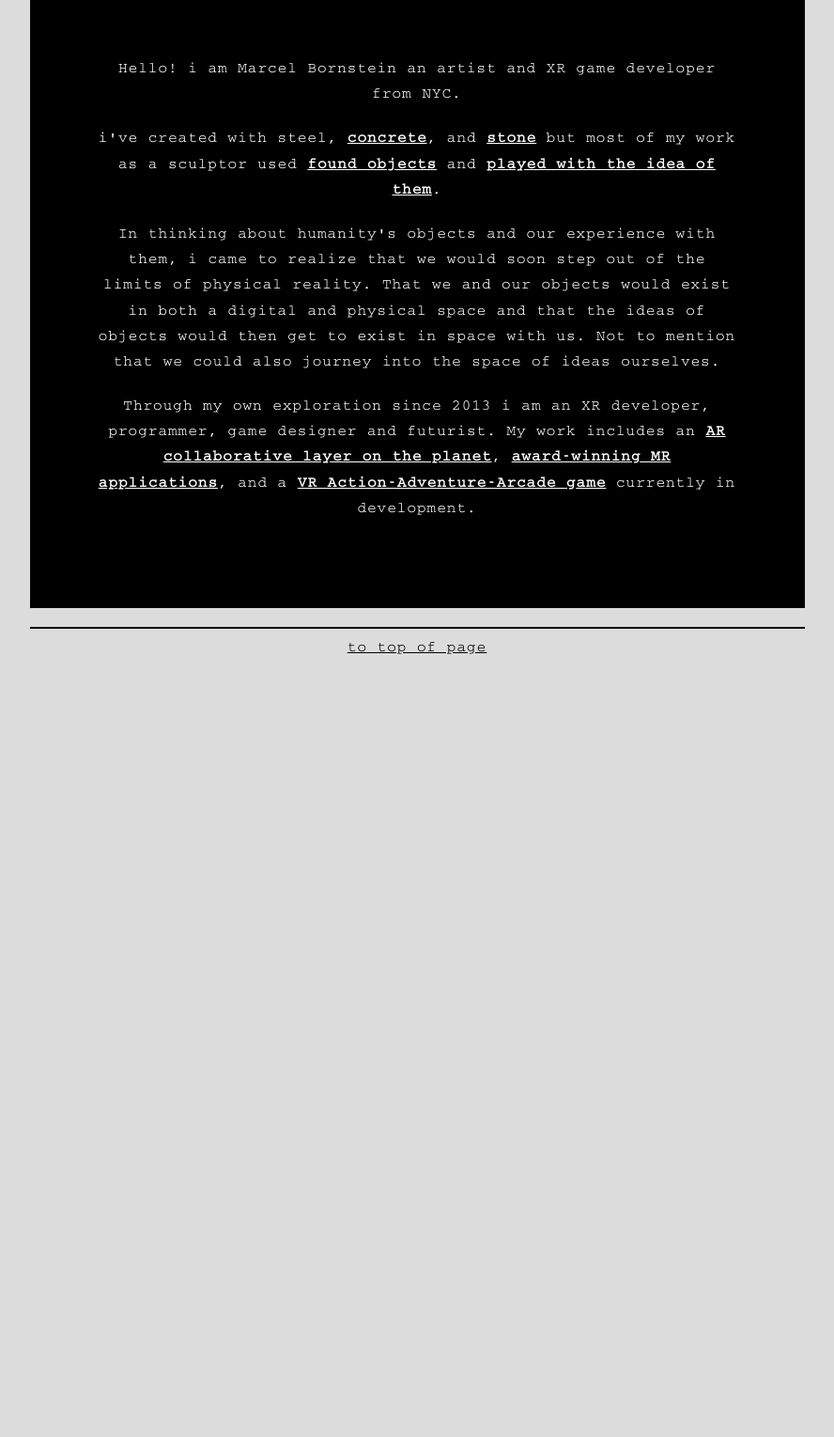
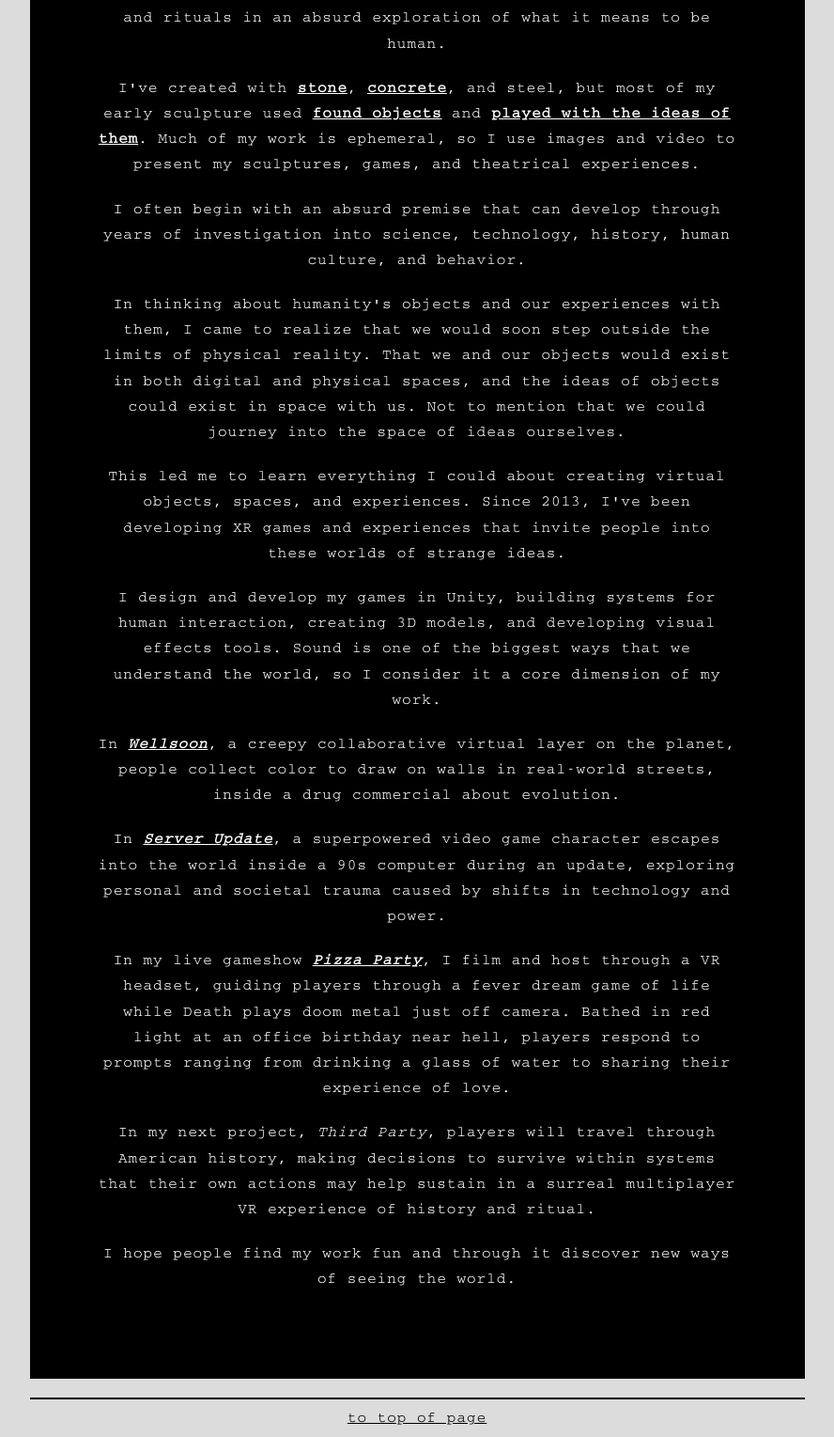
Before and after one commit to marcelisdead/marcelisdead.github.io, a PHP site: page /about.html in a window 1280 px wide. Shown: the part 402-1931 px from the top of the page at 94% size, without its empty margins (196-1084 px from the left). Before the commit the page ends 1098 px from the top, so only its background shows below. Run offline with PHP 8.4, Linux system fonts and the light colour scheme.

Commit message:
Added new artist statement, added bio video

```diff
--- a/about.html
+++ b/about.html
@@ -20,22 +20,51 @@
 
             <div id="about-page">
                 <div id="contact">
-                    <img id="about-img" src="/images/Main/MarcelOutside.png" />
+                    <div id="about-video">
+                        <iframe
+                            src="https://www.youtube-nocookie.com/embed/lVOrAVWEC7I?controls=0&rel=0&iv_load_policy=3"
+                            title="Marcel Bornstein Introduction"
+                            allow="autoplay; encrypted-media; picture-in-picture"
+                            allowfullscreen>
+                        </iframe>
+                    </div>
 
                     <div id="contact-text" class="underline-quick">
                         <p>Marcel Bornstein</p>
                         <p><a href="mailto:marcelisdead@gmail.com">marcelisdead<br>@gmail.com</a></p>
-                        <p><a href="https://bsky.app/profile/marcelisdead.bsky.social/">bluesky</a></p>
                         <p><a href="https://www.linkedin.com/in/marcelbornstein/">linkedin</a></p>
+                        <p><a href="https://www.youtube.com/@marcelisdead">youtube</a></p>
+                        <p><a href="https://www.youtube.com/@pizzapartygame">pizza party<br>youtube channel</a></p>
+
+
                     </div>
                 </div>
 
+
                 <div id="bio">
-                    <p>Hello! i am Marcel Bornstein an artist and XR game developer from NYC.</p>
-                    <p>i've created with steel, <a href="/pages/badSigns.html">concrete</a>, and <a href="/pages/function.html#stoneBalloon">stone</a> but most of my work as a sculptor used <a href="/pages/recreationism.html">found objects</a> and <a href="/pages/function.html#matchInWater">played with the idea of them</a>.</p>
-                    <p>In thinking about humanity's objects and our experience with them, i came to realize that we would soon step out of the limits of physical reality. That we and our objects would exist in both a digital and physical space and that the ideas of objects would then get to exist in space with us. Not to mention that we could also journey into the space of ideas ourselves.</p>
-                    <p>Through my own exploration since 2013 i am an XR developer, programmer, game designer and futurist. My work includes an <a href="/pages/wellSoon.html">AR collaborative layer on the planet</a>, <a href="/pages/hacks.html">award-winning MR applications</a>, and a <a href="/pages/serverUpdate.html">VR Action-Adventure-Arcade game</a> currently in development.</p>
+                    <p>Hello! I am Marcel Bornstein, artist, sculptor, and XR game developer from Queens, NYC. My work uses mundane objects, rules, and rituals in an absurd exploration of what it means to be human.</p>
+
+                    <p>I've created with <a href="/pages/function.html#stoneBalloon">stone</a>, <a href="/pages/badSigns.html">concrete</a>, and steel, but most of my early sculpture used <a href="/pages/recreationism.html">found objects</a> and <a href="/pages/function.html#matchInWater">played with the ideas of them</a>. Much of my work is ephemeral, so I use images and video to present my sculptures, games, and theatrical experiences.</p>
+
+                    <p>I often begin with an absurd premise that can develop through years of investigation into science, technology, history, human culture, and behavior.</p>
+
+                    <p>In thinking about humanity's objects and our experiences with them, I came to realize that we would soon step outside the limits of physical reality. That we and our objects would exist in both digital and physical spaces, and the ideas of objects could exist in space with us. Not to mention that we could journey into the space of ideas ourselves.</p>
+
+                    <p>This led me to learn everything I could about creating virtual objects, spaces, and experiences. Since 2013, I've been developing XR games and experiences that invite people into these worlds of strange ideas.</p>
+
+                    <p>I design and develop my games in Unity, building systems for human interaction, creating 3D models, and developing visual effects tools. Sound is one of the biggest ways that we understand the world, so I consider it a core dimension of my work.</p>
+
+                    <p>In <a href="/pages/wellSoon.html"><em>Wellsoon</em></a>, a creepy collaborative virtual layer on the planet, people collect color to draw on walls in real-world streets, inside a drug commercial about evolution.</p>
+
+                    <p>In <a href="/pages/serverUpdate.html"><em>Server Update</em></a>, a superpowered video game character escapes into the world inside a 90s computer during an update, exploring personal and societal trauma caused by shifts in technology and power.</p>
+
+                    <p>In my live gameshow <a href="https://www.youtube.com/@PizzaPartyGame"><em>Pizza Party</em></a>, I film and host through a VR headset, guiding players through a fever dream game of life while Death plays doom metal just off camera. Bathed in red light at an office birthday near hell, players respond to prompts ranging from drinking a glass of water to sharing their experience of love.</p>
+
+                    <p>In my next project, <em>Third Party</em>, players will travel through American history, making decisions to survive within systems that their own actions may help sustain in a surreal multiplayer VR experience of history and ritual.</p>
+
+                    <p>I hope people find my work fun and through it discover new ways of seeing the world.</p>
                 </div>
+
 
             </div>
 
--- a/css/style.css
+++ b/css/style.css
@@ -494,3 +494,17 @@ margin-bottom:20px;
   width: 100%;
   height: 100%;
 }
+
+#about-video {
+    width: 350px;
+    max-width: 100%;
+    aspect-ratio: 16 / 9;
+
+}
+
+#about-video iframe {
+    width: 100%;
+    height: 100%;
+    border: none;
+        border: 3px solid darkgrey;
+}
```
